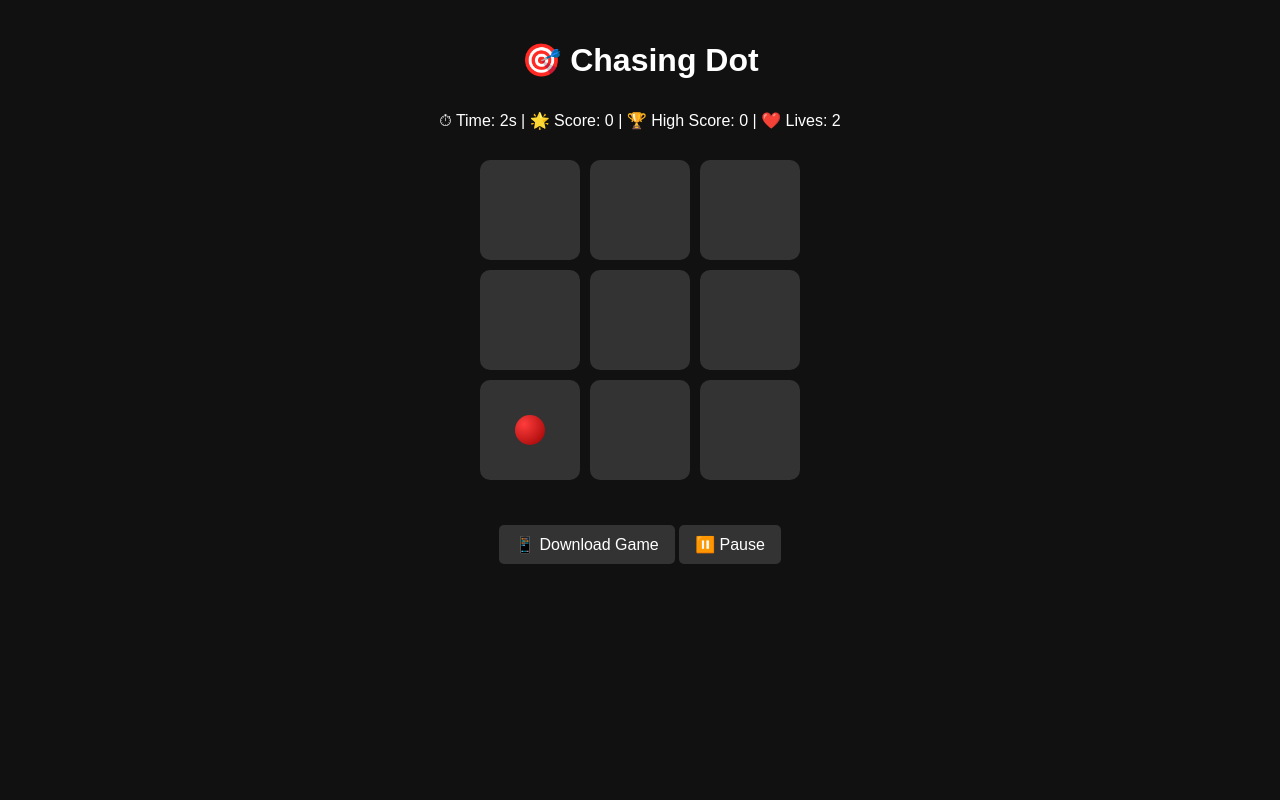
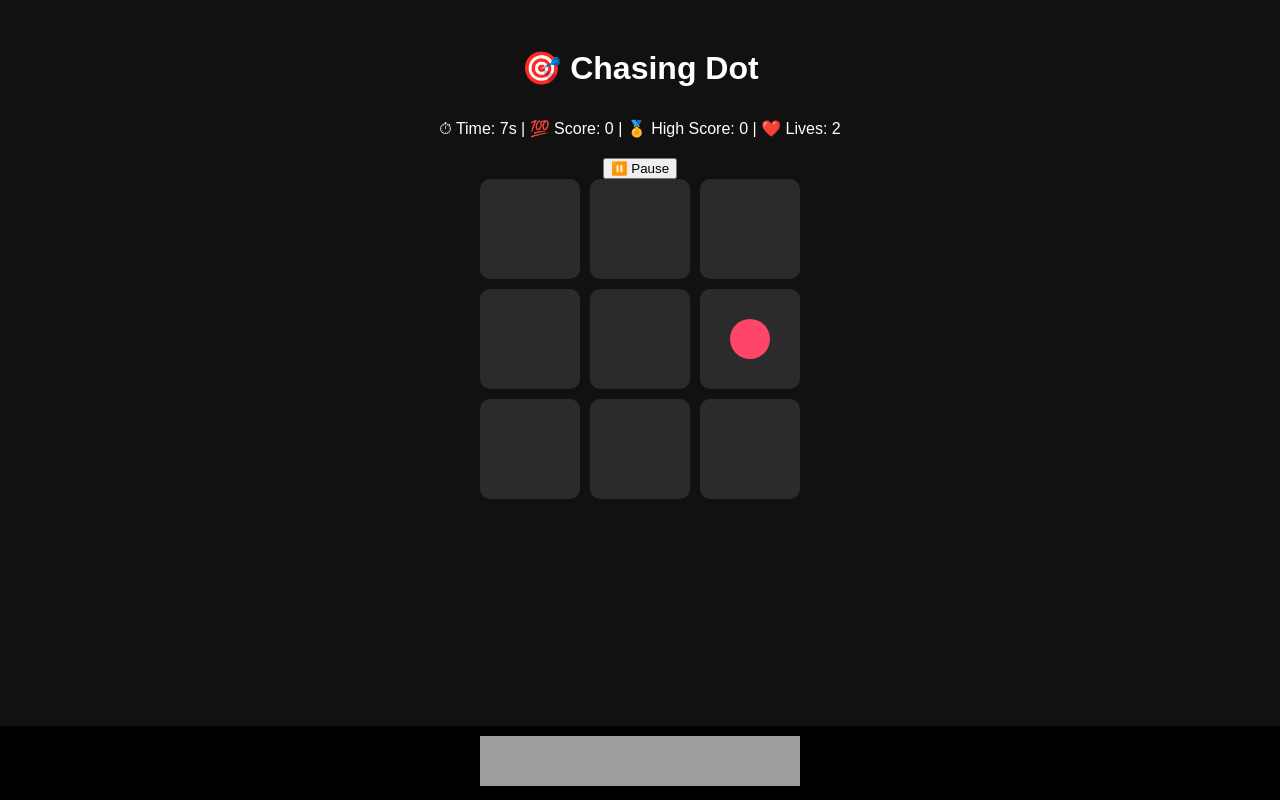
Before and after one commit to Adel1997-c/chasing-dot, a plain HTML site: page index.html in a window 1280 px wide. Both pictures are taken after a click on the element 530 px from the left and 209 px from the top of the page. Drawn offline with Linux system fonts and the light colour scheme; grey boxes are pictures that could not be loaded.

Commit message:
Update index.html

```diff
--- a/index.html
+++ b/index.html
@@ -12,7 +12,6 @@
       display: flex;
       flex-direction: column;
       align-items: center;
-      margin: 0;
       padding: 20px;
     }
     h1 {
@@ -20,184 +19,186 @@
     }
     #info {
       margin: 10px 0;
-      font-size: 1rem;
     }
     #grid {
       display: grid;
       grid-template-columns: repeat(3, 100px);
       grid-template-rows: repeat(3, 100px);
       gap: 10px;
-      margin: 20px 0;
     }
     .cell {
       width: 100px;
       height: 100px;
-      background: #333;
+      background: #2b2b2b;
       border-radius: 10px;
       display: flex;
       align-items: center;
       justify-content: center;
-      transition: background 0.3s;
+      cursor: pointer;
     }
     .dot {
-      width: 30px;
-      height: 30px;
-      background: radial-gradient(circle at 30% 30%, #ff3c3c, #990000);
+      width: 40px;
+      height: 40px;
+      background: #ff4668;
       border-radius: 50%;
     }
-    .hit {
-      background: #2ecc71 !important;
+    #game-over {
+      display: none;
+      background: rgba(0,0,0,0.8);
+      padding: 20px;
+      border-radius: 10px;
+      text-align: center;
+      margin-top: 20px;
     }
-    .miss {
-      background: #c0392b !important;
+    #bottom-ad {
+      position: fixed;
+      bottom: 0;
+      width: 100%;
+      background: #000;
+      text-align: center;
+      padding: 10px;
+      z-index: 99;
     }
-    #download {
-      margin-top: 25px;
-    }
-    #download button {
-      background: #333;
-      color: white;
-      padding: 10px 16px;
-      border: none;
-      border-radius: 5px;
-      font-size: 1rem;
-      cursor: pointer;
-    }
-    #download button:hover {
-      background: #555;
+    #pauseBtn {
+      margin-top: 10px;
     }
   </style>
 </head>
 <body>
   <h1>🎯 Chasing Dot</h1>
-
   <div id="info">
-    ⏱ Time: <span id="time">0s</span> |
-    🌟 Score: <span id="score">0</span> |
-    🏆 High Score: <span id="highScore">0</span> |
-    ❤️ Lives: <span id="lives">3</span>
+    ⏱ Time: <span id="time">0</span>s | 💯 Score: <span id="score">0</span> | 🏅 High Score: <span id="highscore">0</span> | ❤️ Lives: <span id="lives">3</span>
+  </div>
+  <button id="pauseBtn">⏸️ Pause</button>
+  <div id="grid"></div>
+  <div id="game-over">
+    <h2>Game Over</h2>
+    <p>⏳ Wait <span id="cooldown">300</span>s or</p>
+    <button onclick="watchAd()">▶️ Watch Ad to Revive</button>
+    <br/><br/>
+    <button onclick="startGame()">🔄 Restart</button>
+  </div>
+  <div id="bottom-ad">
+    <iframe src="https://www.profitableratecpm.com/drmjgriq2?key=f3d635f9a014d5973a07432322c6ea01" width="320" height="50" frameborder="0"></iframe>
   </div>
 
-  <div id="grid"></div>
-
-  <div id="download">
-    <button onclick="window.open('https://example.com/download.zip')">📱 Download Game</button>
-    <button onclick="togglePause()">⏸️ Pause</button>
-  </div>
-
-  <audio id="bgMusic" src="sounds/bg.mp3" loop preload="auto"></audio>
-  <audio id="failSound" src="sounds/fail.mp3" preload="auto"></audio>
-  <audio id="cheerSound" src="sounds/cheer.mp3" preload="auto"></audio>
-
   <script>
-    const grid = document.getElementById("grid");
-    const timeDisplay = document.getElementById("time");
-    const scoreDisplay = document.getElementById("score");
-    const highScoreDisplay = document.getElementById("highScore");
-    const livesDisplay = document.getElementById("lives");
-
-    const bgMusic = document.getElementById("bgMusic");
-    const failSound = document.getElementById("failSound");
-    const cheerSound = document.getElementById("cheerSound");
+    const grid = document.getElementById('grid');
+    const timeEl = document.getElementById('time');
+    const scoreEl = document.getElementById('score');
+    const livesEl = document.getElementById('lives');
+    const highscoreEl = document.getElementById('highscore');
+    const gameOver = document.getElementById('game-over');
+    const cooldownEl = document.getElementById('cooldown');
+    const pauseBtn = document.getElementById('pauseBtn');
 
     let score = 0;
-    let highScore = 0;
+    let highscore = localStorage.getItem('highscore') || 0;
+    let lives = 3;
     let time = 0;
-    let lives = 3;
-    let timer;
-    let moveInterval;
-    let gameStarted = false;
-    let currentDot;
-    let gameSpeed = 1000;
+    let interval, moveSpeed = 1000;
     let paused = false;
+    let currentDot = 4; // center
+    let cooldownTimer = null;
+
+    highscoreEl.textContent = highscore;
 
     for (let i = 0; i < 9; i++) {
-      const cell = document.createElement("div");
-      cell.classList.add("cell");
+      const cell = document.createElement('div');
+      cell.classList.add('cell');
       cell.dataset.index = i;
+      cell.onclick = () => handleClick(i);
       grid.appendChild(cell);
     }
 
-    function startGame() {
-      if (gameStarted) return;
-      gameStarted = true;
-      time = 0;
-      score = 0;
-      lives = 3;
-      scoreDisplay.textContent = score;
-      livesDisplay.textContent = lives;
-      timeDisplay.textContent = "0s";
-      timer = setInterval(() => {
-        time++;
-        timeDisplay.textContent = `${time}s`;
-      }, 1000);
-      moveDot();
-      moveInterval = setInterval(moveDot, gameSpeed);
-      bgMusic.volume = 0.3;
-      bgMusic.play().catch(() => {});
+    function placeDot(index) {
+      [...grid.children].forEach(c => c.innerHTML = '');
+      const dot = document.createElement('div');
+      dot.classList.add('dot');
+      grid.children[index].appendChild(dot);
+    }
+
+    function handleClick(index) {
+      if (paused || lives <= 0) return;
+      if (index == currentDot) {
+        score++;
+        scoreEl.textContent = score;
+        if (score > highscore) {
+          highscore = score;
+          highscoreEl.textContent = highscore;
+          localStorage.setItem('highscore', highscore);
+        }
+        if (score % 10 === 0) moveSpeed *= 0.9;
+        moveDot();
+      } else {
+        lives--;
+        livesEl.textContent = lives;
+        if (lives <= 0) triggerGameOver();
+      }
     }
 
     function moveDot() {
-      if (paused) return;
-      const cells = document.querySelectorAll(".cell");
-      cells.forEach(cell => {
-        cell.innerHTML = "";
-        cell.classList.remove("hit", "miss");
-      });
-      const index = Math.floor(Math.random() * 9);
-      currentDot = index;
-      const dot = document.createElement("div");
-      dot.classList.add("dot");
-      cells[index].appendChild(dot);
+      clearInterval(interval);
+      interval = setInterval(() => {
+        if (!paused) {
+          let next;
+          do {
+            next = Math.floor(Math.random() * 9);
+          } while (next === currentDot);
+          currentDot = next;
+          placeDot(currentDot);
+        }
+      }, moveSpeed);
     }
 
-    grid.addEventListener("click", (e) => {
-      if (paused) return;
-      const cell = e.target.closest(".cell");
-      if (!cell) return;
-      const clickedIndex = parseInt(cell.dataset.index);
-
-      if (!gameStarted) {
-        startGame();
-      }
-
-      if (clickedIndex === currentDot) {
-        score++;
-        scoreDisplay.textContent = score;
-        if (score % 10 === 0) {
-          cheerSound.play();
-          gameSpeed = Math.max(200, gameSpeed - 100);
-          clearInterval(moveInterval);
-          moveInterval = setInterval(moveDot, gameSpeed);
-        }
-        if (score > highScore) {
-          highScore = score;
-          highScoreDisplay.textContent = highScore;
-        }
-        cell.classList.add("hit");
-        currentDot = null;
-      } else {
-        failSound.play();
-        cell.classList.add("miss");
-        lives--;
-        livesDisplay.textContent = lives;
-        if (lives <= 0) {
-          stopGame();
-        }
-      }
-    });
-
-    function stopGame() {
-      clearInterval(timer);
-      clearInterval(moveInterval);
-      gameStarted = false;
-      paused = false;
-      alert("Game Over! Your score: " + score);
+    function startGame() {
+      score = 0; lives = 3; time = 0; moveSpeed = 1000;
+      scoreEl.textContent = 0;
+      livesEl.textContent = 3;
+      timeEl.textContent = 0;
+      gameOver.style.display = 'none';
+      currentDot = 4;
+      placeDot(currentDot);
+      clearInterval(interval);
+      moveDot();
+      timerStart();
     }
 
-    function togglePause() {
-      paused = !paused;
+    function timerStart() {
+      clearInterval(cooldownTimer);
+      setInterval(() => {
+        if (!paused && lives > 0) timeEl.textContent = ++time;
+      }, 1000);
     }
+
+    function triggerGameOver() {
+      clearInterval(interval);
+      gameOver.style.display = 'block';
+      let cooldown = 300;
+      cooldownEl.textContent = cooldown;
+      cooldownTimer = setInterval(() => {
+        cooldown--;
+        cooldownEl.textContent = cooldown;
+        if (cooldown <= 0) {
+          clearInterval(cooldownTimer);
+          lives = 3;
+          livesEl.textContent = 3;
+          gameOver.style.display = 'none';
+          startGame();
+        }
+      }, 1000);
+    }
+
+    function watchAd() {
+      window.open("https://www.profitableratecpm.com/drmjgriq2?key=f3d635f9a014d5973a07432322c6ea01", '_blank');
+      lives = 1;
+      livesEl.textContent = 1;
+      gameOver.style.display = 'none';
+      moveDot();
+    }
+
+    pauseBtn.onclick = () => paused = !paused;
+    startGame();
   </script>
 </body>
 </html>
```
